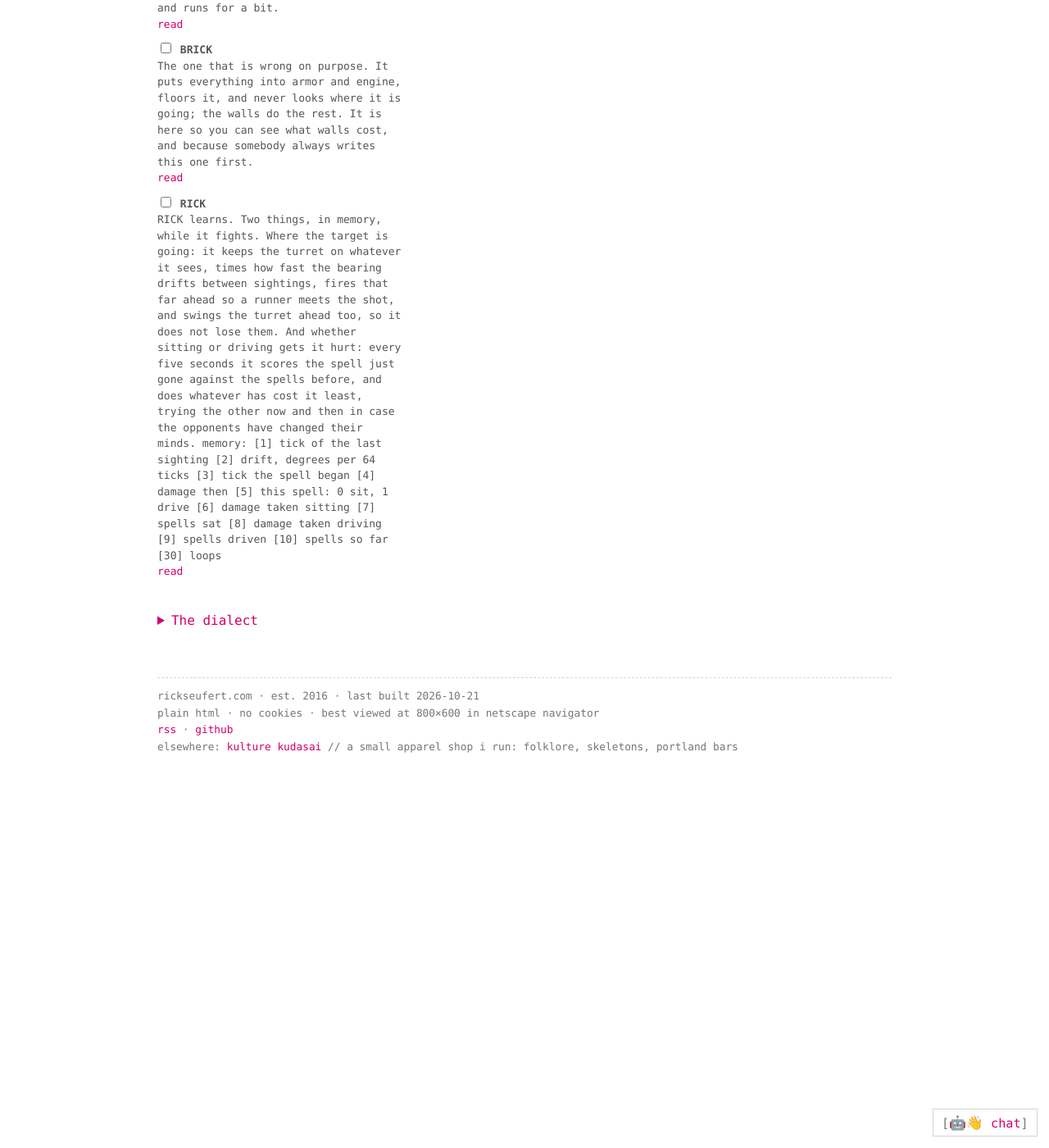
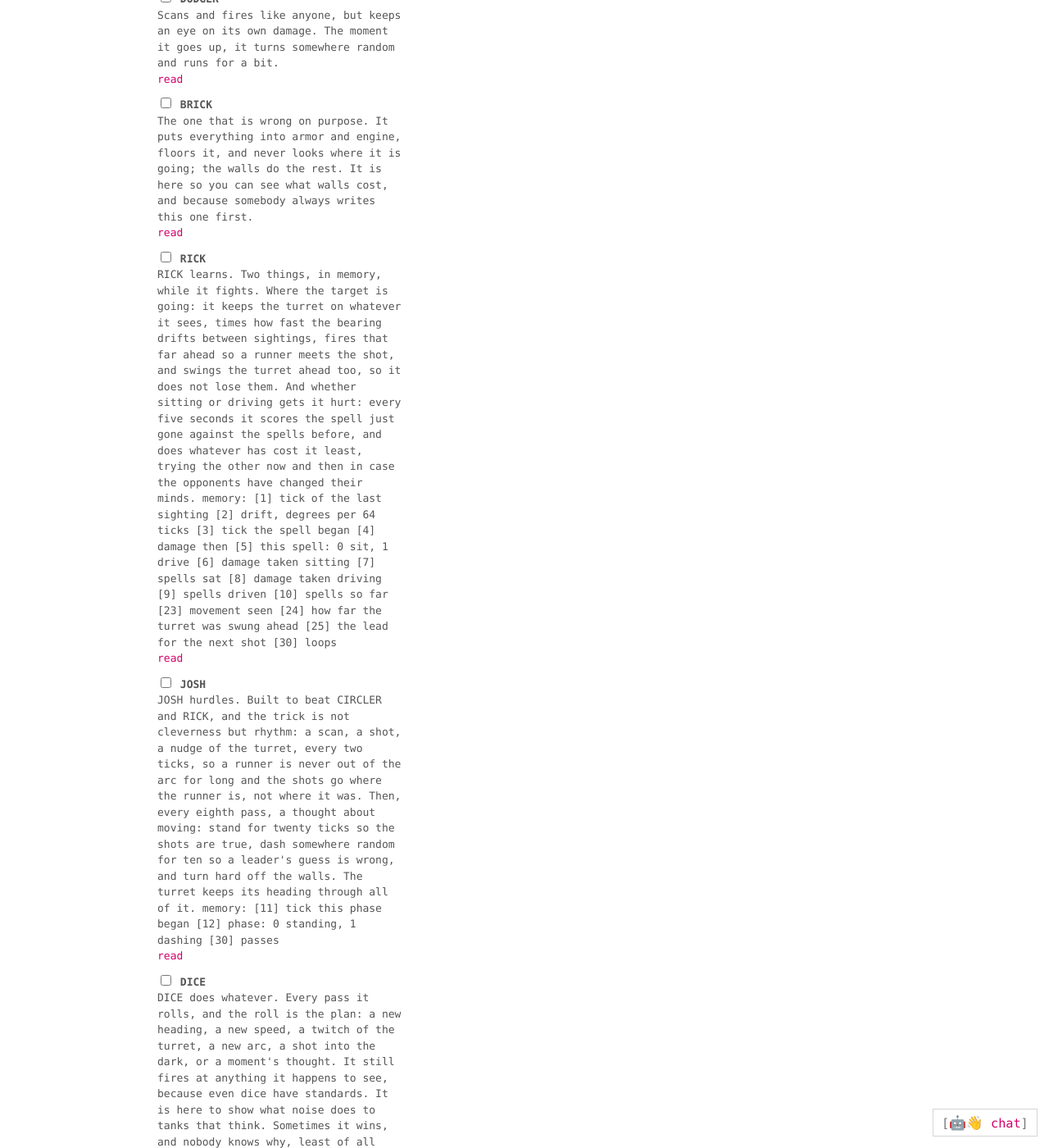
Before and after one commit to rseufert/rseufert.github.io, a Jekyll site: the page built from arena/index.html, in a window 1280 px wide and 1400 px high, scrolled down 1901 px. Shown: the whole window at 82% size. Built offline with Jekyll 4.4.1, drawn with Linux system fonts in a browser that asks for light colours; before the commit the page ends 2882 px from its top, so only the background shows below that; some of the changed text lies outside the part shown.

Commit message:
JOSH, who hurdles, and DICE, who rolls; the accuracy port keeps its reading
JOSH is built to beat CIRCLER and RICK, and the trick turned out to be
rhythm, not cleverness: a scan, a shot, a nudge of the turret every two
ticks, so a runner is never out of the arc for long and the shots go
where it is; then every eighth pass a thought about moving, twenty ticks
standing so the shots are true and ten dashing somewhere random so a
leader's guess is wrong. Twenty duels each: CIRCLER 10, RICK 15, SENTRY
14, SNIPER 17, RAMMER 20.

DICE rolls every pass and does what the roll says: a heading, a speed,
a twitch of the turret, an arc, a shot into the dark, or a moment's
thought. It fires at anything it happens to see. Sometimes it wins.

Two bugs found on the way, both from tracing a duel tick by tick. The
accuracy port answered only on the tick of the scan, so any loop that
crossed a tick boundary between ipo scan and ipo accuracy read zero,
never centred its turret and lost the target; it now keeps the last
scan's reading until the next, as AT-Robots did, which also fixes
DODGER. And RICK's first sighting counted the ticks since a sighting at
tick zero that never happened, so its first drift was fiction and its
hunt ran the turret the wrong way round the arena; it now starts with
no sighting, fires at once on a sighting with the lead worked out last
time, does the sums after the shot, and hunts the way the target was
going when it loses it. RICK against SENTRY: 4 of 20 before, 13 after.

Co-Authored-By: Claude Fable 5.1 <noreply@anthropic.com>

```diff
--- a/arena/index.html
+++ b/arena/index.html
@@ -29,7 +29,7 @@ the presets, and press fight. Everything runs in this page.</p>
 <div class="workshop">
   <div class="roster">
     <h2>Opponents</h2>
-    <p class="lede">Seven presets, each a lesson, and RICK, who learns. Tick the ones to fight, and <em>read</em> one to load it into the editor.</p>
+    <p class="lede">Nine presets, each a lesson: six ways to fight, RICK, who learns, JOSH, who hurdles, and DICE, who rolls. Tick the ones to fight, and <em>read</em> one to load it into the editor.</p>
     <ul id="arena-roster"></ul>
   </div>
   <div class="editor">
--- a/index.html
+++ b/index.html
@@ -148,7 +148,7 @@ image: /blog/p2p_film.png
 		<div class="project">
 			<a class="shot" href="/arena/"><img src="/arena/arena.png" width="512" height="256" loading="lazy" alt="The arena: six small tanks in different colours on a dark square, one with a translucent scanner wedge sweeping ahead of it, a missile in flight and a ring where one has just hit."></a>
 			<h3><a href="/arena/">Arena</a> <span class="tag">game</span></h3>
-			<p>Seven preset tanks to fight or read, one of which learns, an editor for yours, ports and interrupts, heat and armor, walls that hurt.</p>
+			<p>Nine preset tanks to fight or read, one of which learns and one of which rolls dice, an editor for yours, ports and interrupts, heat and armor, walls that hurt.</p>
 			<p class="links"><a href="/arena/">Fight</a> · <a href="/arena/#preset=sentry">Read SENTRY</a></p>
 		</div><!-- /.project -->
 	</div>
--- a/js/arena-engine.js
+++ b/js/arena-engine.js
@@ -11,7 +11,8 @@
 //
 //   read   1 speedo  2 heat  3 compass  4 tofs (turret offset)  5 theading
 //          6 damage  7 scan (range to the nearest enemy in the scanner's arc,
-//          0 for none)  8 accuracy (-2..2, where in the arc it was)  9 radar
+//          0 for none)  8 accuracy (-2..2, where in the arc the last scan
+//          found it)  9 radar
 //          (range to the nearest enemy, any direction)  10 random
 //   write 11 throttle (-75..100)  12 rotate (turn the turret by)  13 aim
 //          (set the turret offset)  14 steer (turn the body by)  15 fire
@@ -272,7 +273,7 @@
             case 5: return Math.round(norm(r.heading + r.turret));
             case 6: return Math.round(100 - r.armor);
             case 7: return this.scan(r);
-            case 8: return r.lastScan && r.scanAge === 0 ? r.lastScan.accuracy : 0;
+            case 8: return r.lastScan ? r.lastScan.accuracy : 0;   // the last scan's, until the next
             case 9: return this.radar(r);
             case 10: return Math.floor(this.rand() * 65536);
             default: return 0;
--- a/js/arena-robots.js
+++ b/js/arena-robots.js
@@ -1,5 +1,6 @@
 // The arena's presets (js/arena-engine.js has the dialect): six tanks, each
-// a lesson, RICK, who learns, and the starter that loads into the editor. They are strings so
+// a lesson, RICK, who learns, JOSH, who hurdles, DICE, who rolls, and the
+// starter that loads into the editor. They are strings so
 // the page can show them and node can fight them (tools/arena_test.js).
 (function (root, factory) {
     if (typeof module === "object" && module.exports) module.exports = factory();
@@ -198,11 +199,14 @@
         "; memory: [1] tick of the last sighting  [2] drift, degrees per 64 ticks",
         "; [3] tick the spell began  [4] damage then  [5] this spell: 0 sit,",
         "; 1 drive  [6] damage taken sitting  [7] spells sat  [8] damage taken",
-        "; driving  [9] spells driven  [10] spells so far  [30] loops",
+        "; driving  [9] spells driven  [10] spells so far  [23] movement seen",
+        "; [24] how far the turret was swung ahead  [25] the lead for the next",
+        "; shot  [30] loops",
         "  opo arc, 8",
         "  mov ax, 1",
         "  int @keepshift        ; the turret keeps its heading while the body turns",
         "  mov [5], 1            ; start by driving",
+        "  mov [1], -100         ; no sighting yet",
         "  call begin",
         ":main",
         "  call look",
@@ -218,11 +222,13 @@
         ":look                   ; scan; on a sighting, track it, time it, lead it",
         "  ipo scan, ax",
         "  cmp ax, 0",
-        "  je sweep",
+        "  je lost",
         "  mov dx, ax            ; dx = range",
         "  ipo accuracy, bx",
         "  mpy bx, 2             ; a quarter of an 8-degree arc is 2 degrees",
         "  opo rotate, bx        ; turret onto the target",
+        "  opo fire, [25]        ; at once, with the lead worked out last time",
+        "  add bx, [24]          ; plus how far the turret was swung ahead last time",
         "  mov [23], bx          ; how far it had moved",
         "  int @timer            ; ax = tick",
         "  mov cx, ax",
@@ -252,12 +258,28 @@
         "  jge l2",
         "  mov cx, -4",
         ":l2",
-        "  opo fire, cx",
+        "  mov [25], cx          ; the lead for the next shot",
         "  mov ax, [2]",
         "  div ax, 8             ; where they will be in eight ticks",
+        "  mov [24], ax",
         "  opo rotate, ax        ; keep the turret ahead of them",
         "  ret",
+        ":lost                   ; nothing in the arc",
+        "  int @timer",
+        "  sub ax, [1]",
+        "  cmp ax, 30",
+        "  jg sweep              ; long gone: sweep for them",
+        "  mov ax, [2]           ; just lost: keep swinging the way they were going",
+        "  div ax, 4",
+        "  cmp ax, 0",
+        "  jne hunt",
+        "  mov ax, 6             ; no drift known: small steps",
+        ":hunt",
+        "  add [24], ax          ; it counts as swing-ahead, so the sums stay true",
+        "  opo rotate, ax",
+        "  ret",
         ":sweep",
+        "  mov [24], 0",
         "  opo rotate, 15        ; nearly the whole arc: find them fast",
         "  ret",
         "",
@@ -342,6 +364,142 @@
         "  ret"
     ].join("\n");
 
+    robots.josh = [
+        "#name JOSH",
+        "#config scanner=4 weapon=4 armor=2 engine=1 heatsinks=1",
+        "; JOSH hurdles. Built to beat CIRCLER and RICK, and the trick is not",
+        "; cleverness but rhythm: a scan, a shot, a nudge of the turret, every",
+        "; two ticks, so a runner is never out of the arc for long and the",
+        "; shots go where the runner is, not where it was. Then, every eighth",
+        "; pass, a thought about moving: stand for twenty ticks so the shots",
+        "; are true, dash somewhere random for ten so a leader's guess is",
+        "; wrong, and turn hard off the walls. The turret keeps its heading",
+        "; through all of it.",
+        "; memory: [11] tick this phase began  [12] phase: 0 standing, 1 dashing",
+        "; [30] passes",
+        "  opo arc, 8",
+        "  mov ax, 1",
+        "  int @keepshift",
+        ":main",
+        "  ipo scan, ax",
+        "  cmp ax, 0",
+        "  je miss",
+        "  ipo accuracy, bx",
+        "  opo fire, bx          ; fire first, where the scan put it",
+        "  mpy bx, 2",
+        "  opo rotate, bx        ; then centre the turret for the next pass",
+        "  jmp pass",
+        ":miss",
+        "  opo rotate, 11",
+        ":pass",
+        "  add [30], 1",
+        "  mov ax, [30]",
+        "  and ax, 7",
+        "  cmp ax, 0",
+        "  jne main              ; seven passes of shooting for one of moving",
+        "  call move",
+        "  jmp main",
+        "",
+        ":move                   ; stand and shoot, then a short dash somewhere new",
+        "  int @locate           ; ax = x, bx = y",
+        "  cmp ax, 140",
+        "  jl wall",
+        "  cmp ax, 860",
+        "  jg wall",
+        "  cmp bx, 140",
+        "  jl wall",
+        "  cmp bx, 860",
+        "  jg wall",
+        "  int @timer",
+        "  mov cx, ax",
+        "  sub cx, [11]          ; ticks into this phase",
+        "  cmp [12], 0",
+        "  je standing",
+        "  cmp cx, 10            ; a dash lasts ten ticks",
+        "  jl moved",
+        "  opo throttle, 0       ; then stand, so the shots are true",
+        "  mov [12], 0",
+        "  mov [11], ax",
+        "  ret",
+        ":standing",
+        "  cmp cx, 20            ; stand for twenty",
+        "  jl moved",
+        "  ipo random, bx",
+        "  mod bx, 240",
+        "  sub bx, 120           ; then somewhere else, -120..119 from here",
+        "  opo steer, bx",
+        "  opo throttle, 100",
+        "  mov [12], 1",
+        "  mov [11], ax",
+        ":moved",
+        "  ret",
+        ":wall",
+        "  opo steer, 30",
+        "  ret"
+    ].join("\n");
+
+    robots.dice = [
+        "#name DICE",
+        "#config scanner=2 weapon=2 armor=3 engine=3 heatsinks=2",
+        "; DICE does whatever. Every pass it rolls, and the roll is the plan: a",
+        "; new heading, a new speed, a twitch of the turret, a new arc, a shot",
+        "; into the dark, or a moment's thought. It still fires at anything",
+        "; it happens to see, because even dice have standards. It is here to",
+        "; show what noise does to tanks that think. Sometimes it wins, and",
+        "; nobody knows why, least of all DICE.",
+        ":main",
+        "  ipo scan, ax",
+        "  cmp ax, 0",
+        "  je roll",
+        "  ipo accuracy, bx",
+        "  opo fire, bx",
+        ":roll",
+        "  ipo random, ax",
+        "  mod ax, 6",
+        "  cmp ax, 0",
+        "  je r_steer",
+        "  cmp ax, 1",
+        "  je r_throttle",
+        "  cmp ax, 2",
+        "  je r_turret",
+        "  cmp ax, 3",
+        "  je r_arc",
+        "  cmp ax, 4",
+        "  je r_fire",
+        "  delay 12              ; six: a moment's thought, which changes nothing",
+        "  jmp main",
+        ":r_steer",
+        "  ipo random, bx",
+        "  mod bx, 180",
+        "  sub bx, 90",
+        "  opo steer, bx",
+        "  jmp main",
+        ":r_throttle",
+        "  ipo random, bx",
+        "  mod bx, 175",
+        "  sub bx, 75",
+        "  opo throttle, bx",
+        "  jmp main",
+        ":r_turret",
+        "  ipo random, bx",
+        "  mod bx, 90",
+        "  sub bx, 45",
+        "  opo rotate, bx",
+        "  jmp main",
+        ":r_arc",
+        "  ipo random, bx",
+        "  mod bx, 64",
+        "  add bx, 1",
+        "  opo arc, bx",
+        "  jmp main",
+        ":r_fire",
+        "  ipo random, bx",
+        "  mod bx, 9",
+        "  sub bx, 4",
+        "  opo fire, bx",
+        "  jmp main"
+    ].join("\n");
+
     var starter = [
         "#name YOURS",
         "#config scanner=3 weapon=3 armor=2 engine=2 heatsinks=2",
@@ -369,5 +527,5 @@
         "  jmp look"
     ].join("\n");
 
-    return { robots: robots, order: ["sentry", "circler", "rammer", "sniper", "dodger", "brick", "rick"], starter: starter };
+    return { robots: robots, order: ["sentry", "circler", "rammer", "sniper", "dodger", "brick", "rick", "josh", "dice"], starter: starter };
 }));
--- a/js/chat.js
+++ b/js/chat.js
@@ -572,7 +572,7 @@
         if (words.indexOf("note") >= 0 || words.indexOf("sticky") >= 0) { line(S.room === "dev" ? "DO NOT REBOOT WITHOUT ROOT TOKEN. seriously." : "No note here."); return; }
         if (words.indexOf("reader") >= 0 || words.indexOf("door") >= 0) { line(S.room === "loft" ? "An RFID reader, 125 kHz, the cheap kind. It would open for the right card, or for something that could pretend to be one." : "You see nothing special."); return; }
         if (words.indexOf("elves") >= 0 || words.indexOf("elf") >= 0) { line(S.room === "bazaar" ? "Self-transforming, machine, elves. Also cold. One of them is wearing a scarf made of a scarf." : "No elves here. You'd know."); return; }
-        if (words.indexOf("tanks") >= 0 || words.indexOf("tank") >= 0 || words.indexOf("scoreboard") >= 0) { line(S.room === "arena" ? "Seven of them: SENTRY, CIRCLER, RAMMER, SNIPER, DODGER, BRICK and RICK, written in something like assembly by someone like rick. BRICK is wrong on purpose. RICK learns, which the elves find unsporting. They favour RAMMER, for the noise." : "No tanks here."); return; }
+        if (words.indexOf("tanks") >= 0 || words.indexOf("tank") >= 0 || words.indexOf("scoreboard") >= 0) { line(S.room === "arena" ? "Nine of them: SENTRY, CIRCLER, RAMMER, SNIPER, DODGER, BRICK, RICK, JOSH and DICE, written in something like assembly by someone like rick. BRICK is wrong on purpose. RICK learns, which the elves find unsporting. JOSH hurdles. DICE does whatever. They favour RAMMER, for the noise." : "No tanks here."); return; }
         if (words.indexOf("heron") >= 0) { line(S.room === "river" ? "The heron regards you. It has seen worse integrations." : "No heron here."); return; }
         if (words.indexOf("box") >= 0) { line(S.room === "footer" ? (ITEMS.beanie.at === "footer" ? "A box of merch. Inside, one skeleton beanie, hand-knit." : "An empty box of merch.") : "No box here."); return; }
         if (words.indexOf("strip") >= 0 || words.indexOf("colour") >= 0 || words.indexOf("color") >= 0) { line("The strip zooms, forever, into itself. If you look long enough you can see where the elves came through. Don't."); return; }
```
